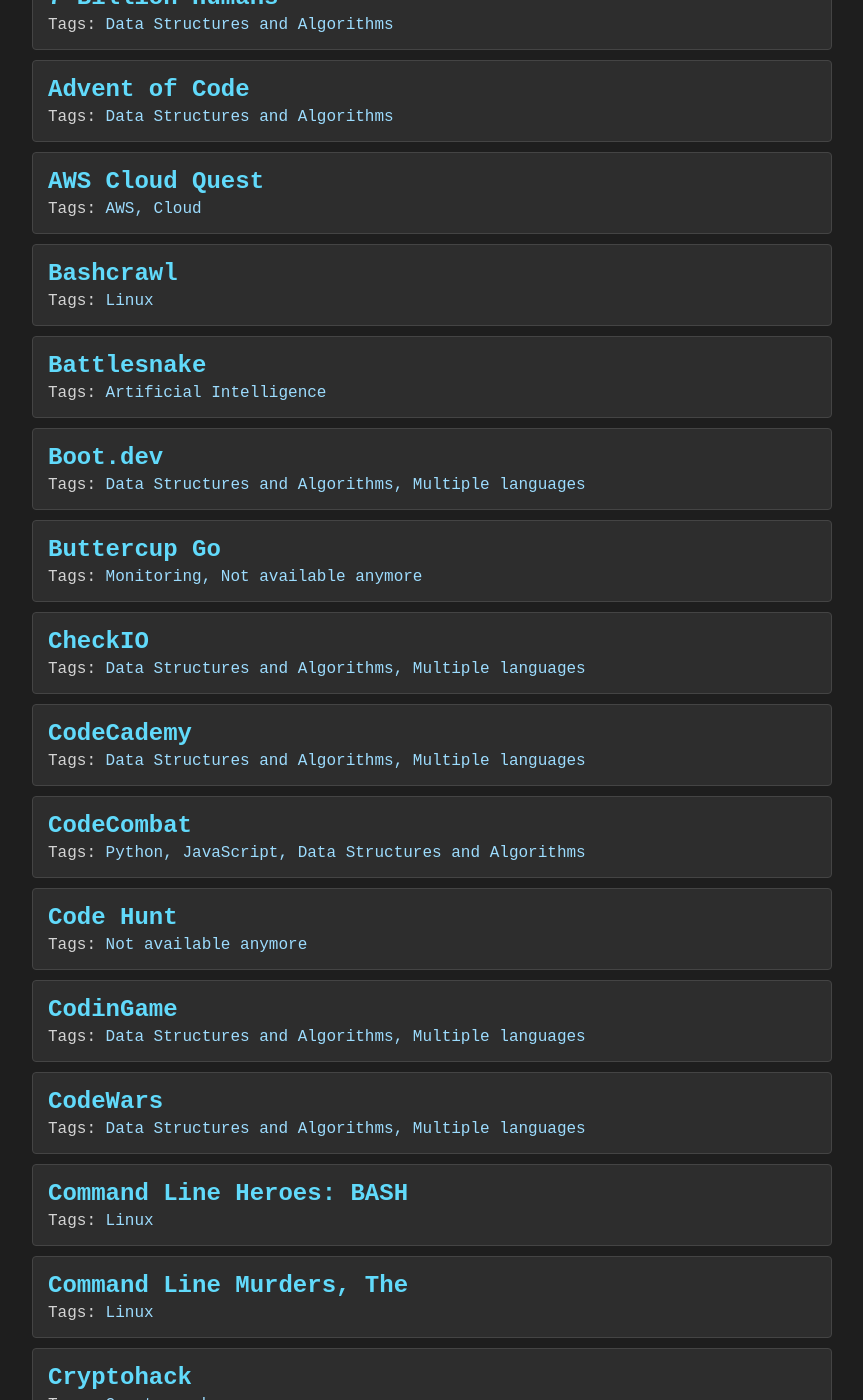
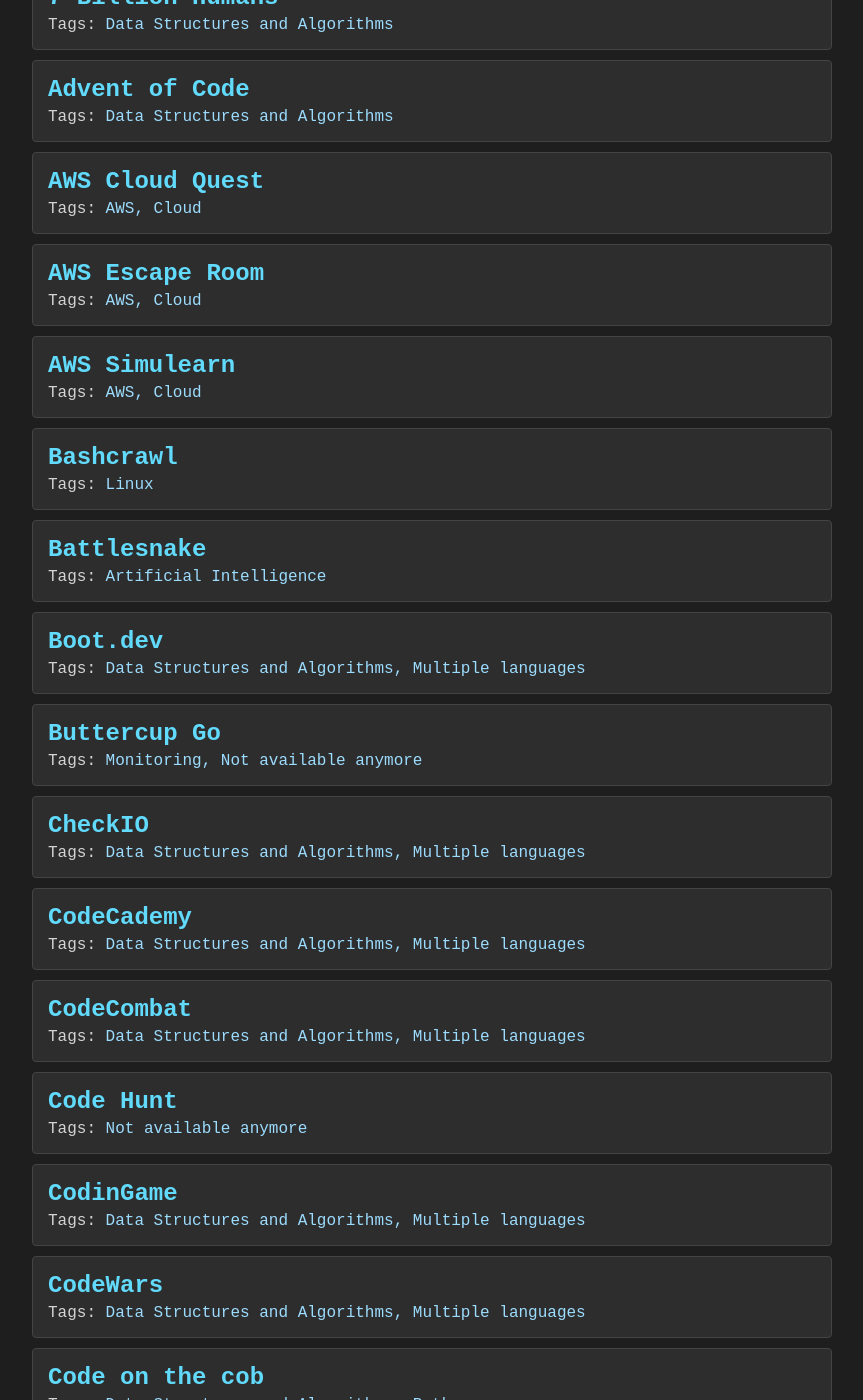
Before and after one commit to zoli90/GamifiedProgramming, a Jekyll site: the page built from index.html, in a window 1280 px wide and 1400 px high, scrolled down 192 px. Shown: the whole window, without its empty margins (208-1071 px from the left). Built offline with Jekyll 4.4.1, drawn with Linux system fonts in a browser that asks for light colours; some of the changed text lies outside the part shown.

Commit message:
New titles

```diff
--- a/_data/tutorials.yml
+++ b/_data/tutorials.yml
@@ -6,6 +6,12 @@
   tags: ["Data Structures and Algorithms"]
 - name: "AWS Cloud Quest"
   url: "https://aws.amazon.com/training/digital/aws-cloud-quest/"
+  tags: ["AWS", "Cloud"]
+- name: "AWS Escape Room"
+  url: "https://explore.skillbuilder.aws/learn/courses/17373/aws-escape-room-for-exam-prep-aws-certified-cloud-practitioner-clf-c02"
+  tags: ["AWS", "Cloud"]
+- name: "AWS Simulearn"
+  url: "https://aws.amazon.com/training/digital/aws-simulearn/"
   tags: ["AWS", "Cloud"]
 - name: "Bashcrawl"
   url: "https://gitlab.com/slackermedia/bashcrawl"
@@ -27,7 +33,7 @@
   tags: ["Data Structures and Algorithms", "Multiple languages"]
 - name: "CodeCombat"
   url: "https://www.codecombat.com/"
-  tags: ["Python", "JavaScript", "Data Structures and Algorithms"]
+  tags: ["Data Structures and Algorithms", "Multiple languages"]
 - name: "Code Hunt"
   url: "http://codehunt.com/"
   tags: ["Not available anymore"]
@@ -37,6 +43,9 @@
 - name: "CodeWars"
   url: "https://www.codewars.com/"
   tags: ["Data Structures and Algorithms", "Multiple languages"]
+- name: "Code on the cob"
+  url: "https://codeonthecob.com/"
+  tags: ["Data Structures and Algorithms", "Python"]
 - name: "Command Line Heroes: BASH"
   url: "https://arcade.redhat.com/bash/index.html"
   tags: ["Linux"]
@@ -97,9 +106,15 @@
 - name: "LeetCode"
   url: "https://leetcode.com/"
   tags: ["Data Structures and Algorithms", "Multiple languages"]
+- name: "Let's play functional programming"
+  url: "https://javascript.plainenglish.io/lets-play-functional-programming-7da92d6f97d9"
+  tags: ["javascript", "functional programming"]
 - name: "Linux Survival"
   url: "https://linuxsurvival.com/"
   tags: ["Linux"]
+- name: "Luna Park"
+  url: "https://luna-park.app/challenge"
+  tags: ["Visual Programming"]
 - name: "Oh My Git!"
   url: "https://ohmygit.org/"
   tags: ["Git"]
@@ -169,6 +184,9 @@
 - name: "VimGolf"
   url: "https://www.vimgolf.com/"
   tags: ["Vim"]
+- name: "WasmBots"
+  url: "https://shaneliesegang.com/projects/wasmbots/"
+  tags: ["Webassembly", "Multiple languages"]
 - name: "Whack a pod"
   url: "https://github.com/tpryan/whack_a_pod"
   tags: ["Kubernetes", "Demo"]
```
